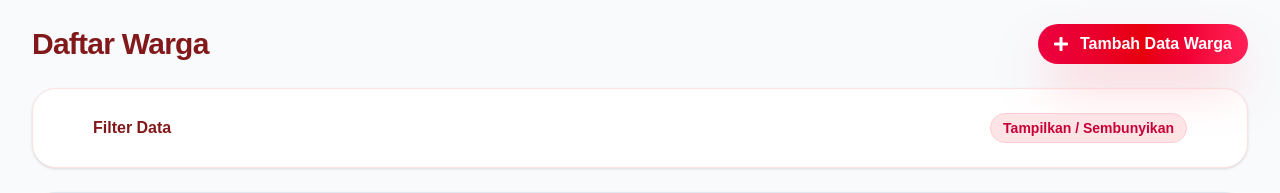
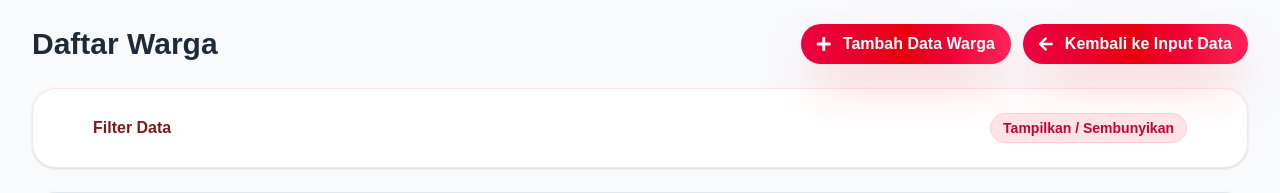
Before and after one commit to francisAWJ/SIGAPDESA, a PHP site: page /daftar_warga.php in a window 1280 px wide. Shown: the top 193 px of the page. Run offline with PHP 8.4, Linux system fonts and the light colour scheme; data comes from the database, SQL or seed files in the repository; data that the repository does not hold is empty; style sheets or scripts are compiled from the project's sources; some libraries are stand-ins or nearby versions; some web fonts are replaced.

Commit message:
added button to go back to the Input Data page

```diff
--- a/daftar_warga.php
+++ b/daftar_warga.php
@@ -87,11 +87,17 @@ include 'config.php';
 <div id="content" class="mx-auto min-h-screen px-4 py-6 sm:px-6 lg:px-8">
 
     <div class="flex flex-col gap-4 md:flex-row md:items-center md:justify-between mb-6">
-        <h1 class="text-3xl font-semibold tracking-tight text-red-900">Daftar Warga</h1>
-        <a href="input_data.php" class="inline-flex items-center gap-3 rounded-3xl bg-gradient-to-r from-rose-600 via-red-600 to-rose-500 px-4 py-2 text-base font-semibold text-white shadow-2xl shadow-rose-300 transition hover:from-rose-700 hover:via-red-700 hover:to-rose-600 focus:outline-none focus:ring-4 focus:ring-rose-200">
-            <i class="fas fa-plus"></i>
-            Tambah Data Warga
-        </a>
+        <h1 class="text-3xl font-semibold text-gray-800">Daftar Warga</h1>
+        <div class="flex flex-wrap items-center gap-3">
+            <a href="input_data.php" class="inline-flex items-center gap-3 rounded-3xl bg-gradient-to-r from-rose-600 via-red-600 to-rose-500 px-4 py-2 text-base font-semibold text-white shadow-2xl shadow-rose-300 transition hover:from-rose-700 hover:via-red-700 hover:to-rose-600 focus:outline-none focus:ring-4 focus:ring-rose-200">
+                <i class="fas fa-plus"></i>
+                Tambah Data Warga
+            </a>
+            <a href="input_data.php" class="inline-flex items-center gap-3 rounded-3xl bg-gradient-to-r from-rose-600 via-red-600 to-rose-500 px-4 py-2 text-base font-semibold text-white shadow-2xl shadow-rose-300 transition hover:from-rose-700 hover:via-red-700 hover:to-rose-600 focus:outline-none focus:ring-4 focus:ring-rose-200">
+                <i class="fas fa-arrow-left"></i>
+                Kembali ke Input Data
+            </a>
+        </div>
     </div>
 
     <details id="filterForm" class="mb-6 overflow-hidden rounded-3xl border border-red-100 bg-white shadow-sm px-6 md:px-8">
```
